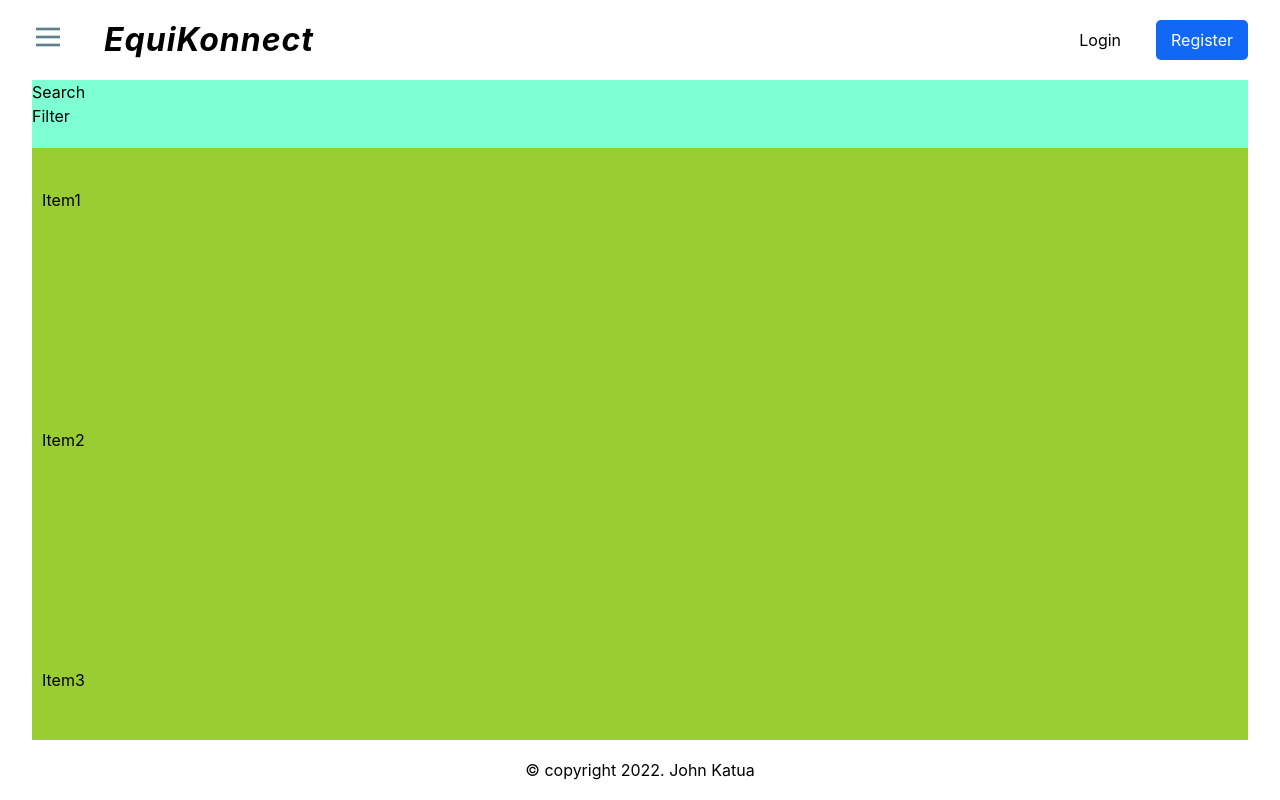
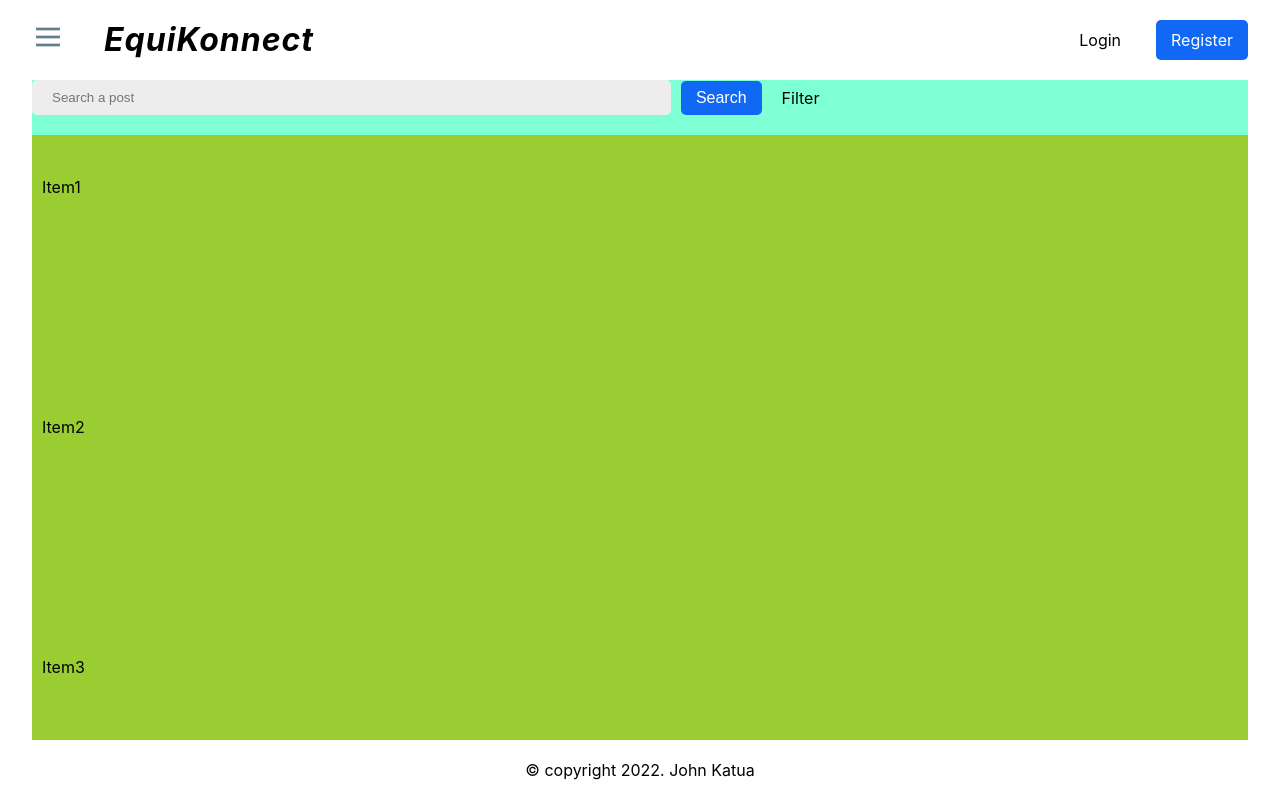
Before and after one commit to The-Jitu-Assignments/connect, a React (Vite) app in the folder frontend/: page /dataAndAnalytics in a window 1280 px wide. Built offline with nearby package versions, Linux system fonts and the light colour scheme.

Commit message:
added a search input to search user details

```diff
--- a/frontend/src/pages/analytics/analytics.css
+++ b/frontend/src/pages/analytics/analytics.css
@@ -6,3 +6,9 @@
   height: 100%;
   overflow-y: scroll;
 }
+
+.analytics-header {
+  display: flex;
+  align-items: center;
+  gap: 20px;
+}
--- a/frontend/src/pages/analytics/index.jsx
+++ b/frontend/src/pages/analytics/index.jsx
@@ -1,11 +1,15 @@
 import React from 'react';
+import Button from '../../components/button';
 import './analytics.css'
 
 const DataAndAnalyticsPage = () => {
   return (
     <div className='analytics-container'>
-      <div>
-        <div>Search</div>
+      <div className='analytics-header'>
+        <div className='home-header_search'>
+          <input type="search" placeholder='Search a post' />
+          <Button text={"Search"} className={"home-search_btn"} />
+        </div>
         <div>Filter</div>
       </div>
       <div>
```
